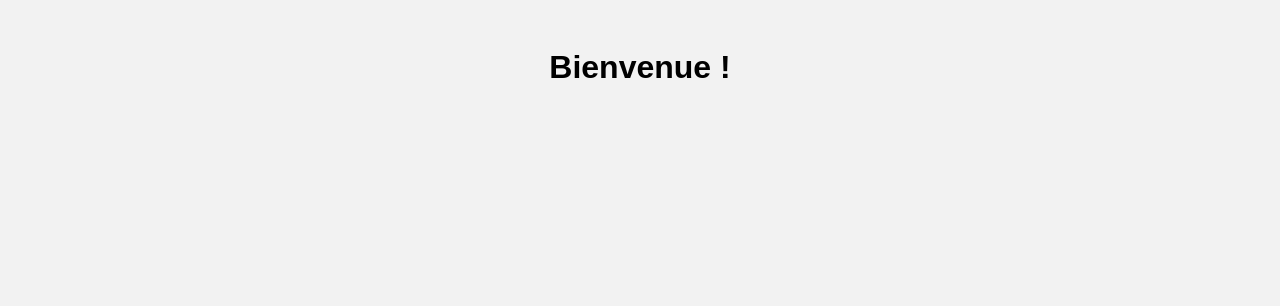
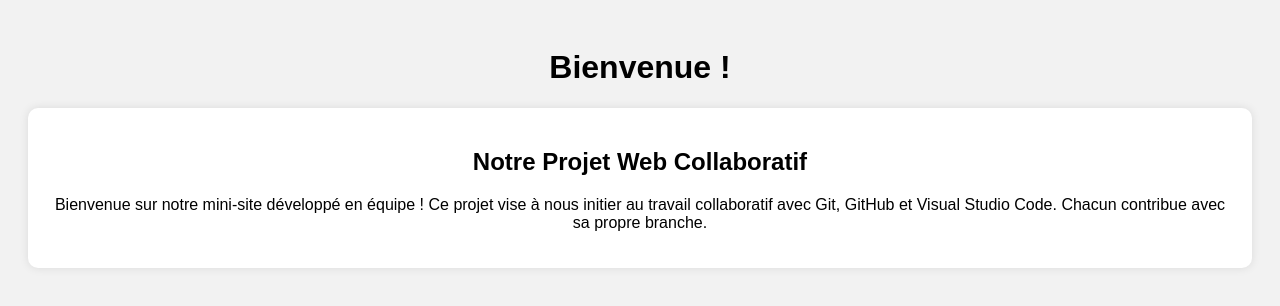
Before and after one commit to Kmar06/page-html-groupe, a plain HTML site: page index.html in a window 1280 px wide. Drawn offline with Linux system fonts and the light colour scheme.

Commit message:
Ajout section présentation par Kmar

```diff
--- a/index.html
+++ b/index.html
@@ -6,5 +6,9 @@
 </head>
 <body>
   <h1>Bienvenue !</h1>
+  <section id="intro">
+  <h2>Notre Projet Web Collaboratif</h2>
+  <p>Bienvenue sur notre mini-site développé en équipe ! Ce projet vise à nous initier au travail collaboratif avec Git, GitHub et Visual Studio Code. Chacun contribue avec sa propre branche.</p>
+</section>
 </body>
 </html>
--- a/style.css
+++ b/style.css
@@ -4,3 +4,10 @@ body {
   text-align: center;
   padding: 20px;
 }
+#intro {
+  background-color: #ffffff;
+  padding: 20px;
+  border-radius: 10px;
+  box-shadow: 0 0 10px rgba(0,0,0,0.1);
+  margin-top: 20px;
+}
```
